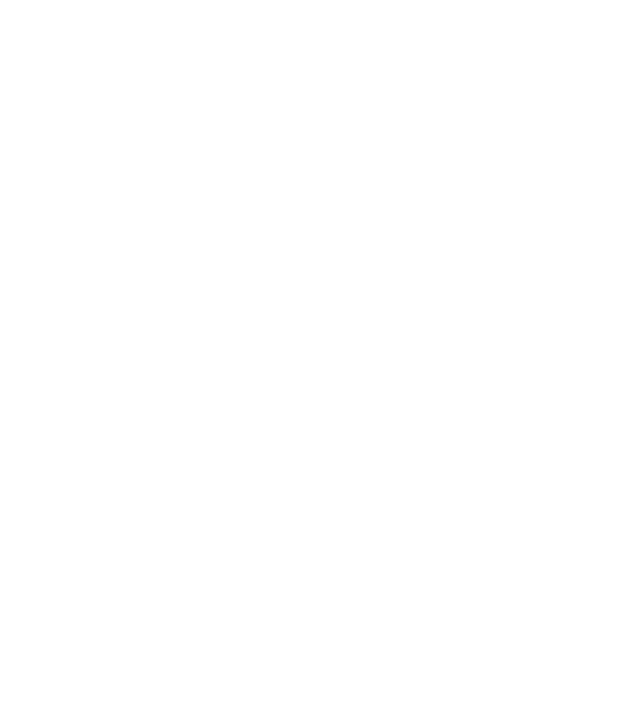
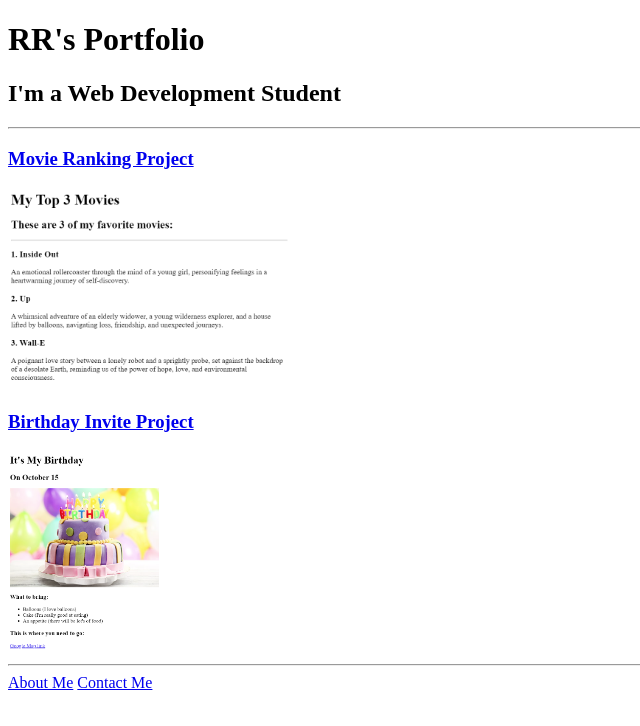
Before and after one commit to ronrald/html-portfolio, a plain HTML site: page index.html in a window 1280 px wide. Shown: the whole page, without its empty margins (0-640 px from the left). Drawn offline with Linux system fonts and the light colour scheme.

Commit message:
Add files via upload

```diff
--- a/index.html
+++ b/index.html
@@ -1,5 +1,24 @@
 <!-- TODO 1: Create the HTML Boilerplate -->
-
+<!DOCTYPE html>
+<html lang="en">
+<head>
+    <meta charset="UTF-8">
+    <meta name="viewport" content="width=device-width, initial-scale=1.0">
+    <title>RR's Portfolio</title>
+</head>
+<body>
+    <h1>RR's Portfolio</h1>
+    <h2>I'm a Web Development Student</h2>
+    <hr />
+    <h3><a href="./public/movie-ranking.html">Movie Ranking Project</a></h3>
+    <img src="./assets/images/movie-preview.png" height="200" alt="movie ranking page preview" />
+    <h3><a href="./public/birthday-invite.html">Birthday Invite Project</a></h3>
+    <img src="./assets/images/bday.png" height="200" alt="birthday invite page preview" />
+    <hr />
+    <a href="./public/about.html">About Me</a>
+    <a href="./public/contact.html">Contact Me</a>
+</body>
+</html>
 <!-- TODO 2: Add Your previous projects' HTML into the public folder -->
 
 <!-- TODO 3: Take screenshots of your project previews and add the images to the images folder -->
```
